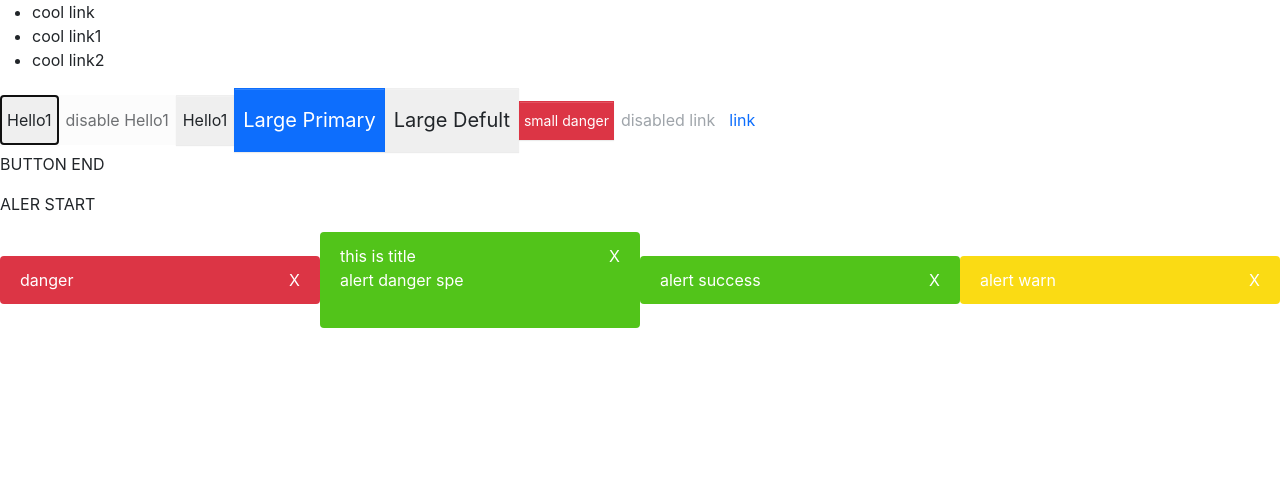
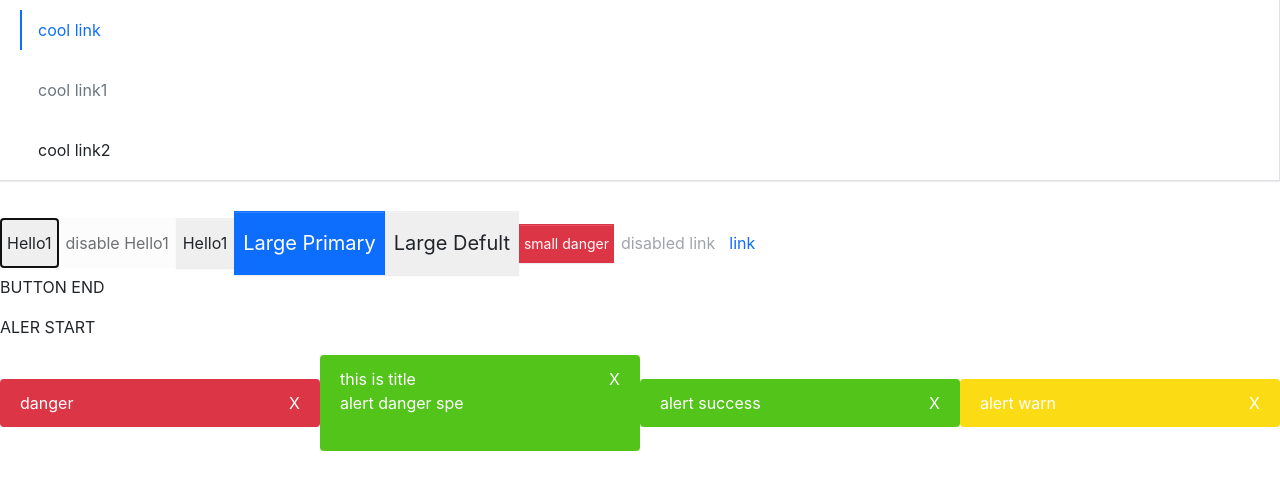
Before and after one commit to guopeng1129972/ts-react-antd, a React (Create React App) app in the folder 4/kunkunball/: page / in a window 1280 px wide. Shown: the top 490 px of the page. Built offline with nearby package versions, Linux system fonts and the light colour scheme.

Commit message:
add menu 3 css

```diff
--- a/4/kunkunball/src/App.tsx
+++ b/4/kunkunball/src/App.tsx
@@ -8,7 +8,7 @@
   return (
     <div className="App">
       <header className="App-header">
-        <Menu defaultIndex={0} onSelect={index => console.log(index)}>
+        <Menu defaultIndex={0} onSelect={index => console.log(index)} mode={"vertical"}>
           <MenuItem index={0}>
             cool link
           </MenuItem >
--- a/4/kunkunball/src/components/Menu/_style.scss
+++ b/4/kunkunball/src/components/Menu/_style.scss
@@ -1,3 +1,50 @@
-.menu{
+.menu {
+  display      : flex;
+  flex-wrap    : wrap;
+  padding-left : 0;
+  margin-bottom: 30px;
+  list-style   : none;
+  border-bottom: $menu-border-width solid $menu-border-color;
+  box-shadow   : $menu-box-shadow;
 
+  .menu-item {
+    padding   : $menu-item-padding-y $menu-item-padding-x;
+    cursor    : pointer;
+    transition: $menu-transition;
+
+    &:hover,
+    &:focus {
+      // 修饰文本
+      text-decoration: none;
+    }
+
+    &.is-disabled {
+      color         : $menu-item-disabled-color;
+      pointer-events: none;
+      cursor        : default;
+    }
+
+    &.is-active,
+    &:hover {
+      color        : $menu-item-active-color;
+      border-bottom: $menu-item-active-border-width solid $menu-item-active-color;
+    }
+  }
 }
+
+.menu-vertical {
+  flex-direction: column;
+  border-right  : $menu-border-width solid $menu-border-color;
+
+  .menu-item {
+    border-left: $menu-item-active-border-width solid transparent;
+    margin     : 10px 20px;
+
+    &.is-active,
+    &:hover {
+      border-bottom: 0px;
+      border-left  : $menu-item-active-border-width solid $menu-item-active-color;
+
+    }
+  }
+}
--- a/4/kunkunball/src/components/Menu/menu.tsx
+++ b/4/kunkunball/src/components/Menu/menu.tsx
@@ -27,7 +27,7 @@
 const Menu: React.FC<MenuProps> = (props) => {
   const { defaultIndex, classname, mode, style, children, onSelect } = props
   const [currentActive, setActive] = useState(defaultIndex)
-  const classes = classNames('munu', classname, {
+  const classes = classNames('menu', classname, {
     'menu-vertical': mode === 'vertical'
   })
   const handleClick = (index: number) => {
```
